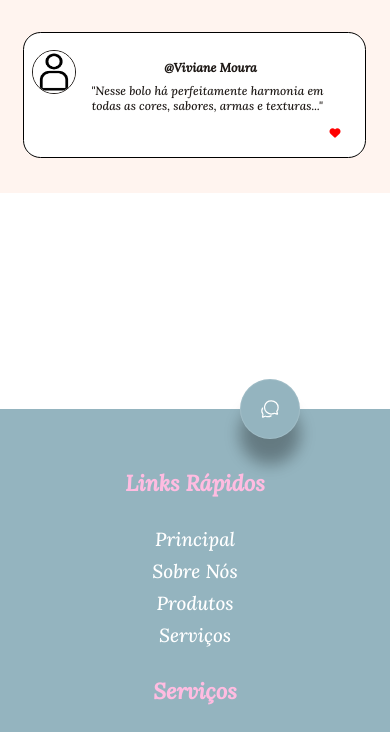
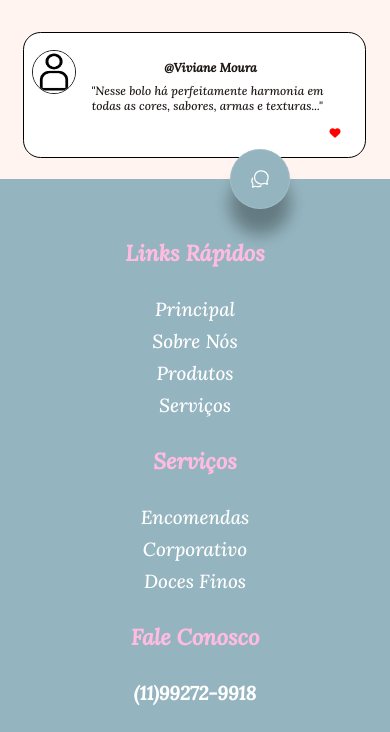
Before and after one commit to isambz/Casa_Cheri, a plain HTML site: page index.html in a window 390 px wide. Shown: the part 3896-4628 px from the top of the page. Drawn offline with nearby package versions, Linux system fonts and the light colour scheme; a web font is replaced by a local one.

Commit message:
sou teimoso

```diff
--- a/css/style.css
+++ b/css/style.css
@@ -491,7 +491,8 @@ section{
     display: flex;
     justify-content: center;
     align-items: center;
-    margin-left: 1080px;
+    margin-left: 1170px;
+    margin-top: -230px;
 }
 .menu .toggle{
     position: relative;
@@ -827,7 +828,7 @@ ul li a:hover{
         font-size: 11px;
     }
     .menu{
-        margin-left: 160px;
+        margin-left: 150px;
 
     }
     .menu li a{
```
